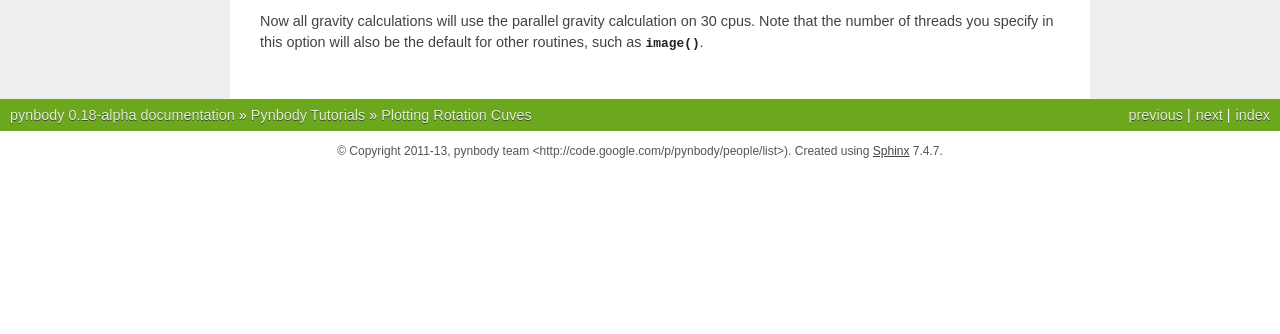
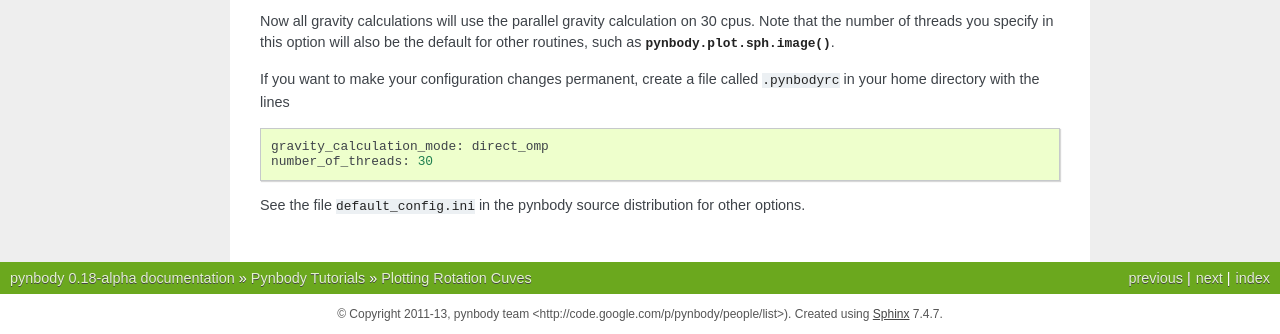
Before and after one commit to pynbody/pynbody, a Sphinx documentation site: the page built from docs/tutorials/rotation_curve.rst, in a window 1280 px wide, cut to the strip 970-1304 px from the top of the page. Built offline with Sphinx 7.4.7, drawn with Linux system fonts in a browser that asks for light colours; formulas are drawn with MathJax 3; pages that are not in the unit, such as notebooks, are missing from menus; before the commit the page ends 1141 px from its top, so only the background shows below that.

Commit message:
merge and rotation curve tutorial update

```diff
--- a/docs/tutorials/rotation_curve.rst
+++ b/docs/tutorials/rotation_curve.rst
@@ -75,4 +75,15 @@ gravity code. We can fix this, and if your machine has more cores you can tell i
 Now all gravity calculations will use the parallel gravity calculation
 on 30 cpus. Note that the number of threads you specify in this option
 will also be the default for other routines, such as
-:func:`~pynbody.plot.image`.
+:func:`pynbody.plot.sph.image`.
+
+If you want to make your configuration changes permanent, create a file called ``.pynbodyrc`` in your home directory with the lines
+
+::
+
+   gravity_calculation_mode: direct_omp
+   number_of_threads: 30
+
+
+See the file ``default_config.ini`` in the pynbody source distribution
+for other options.
```
